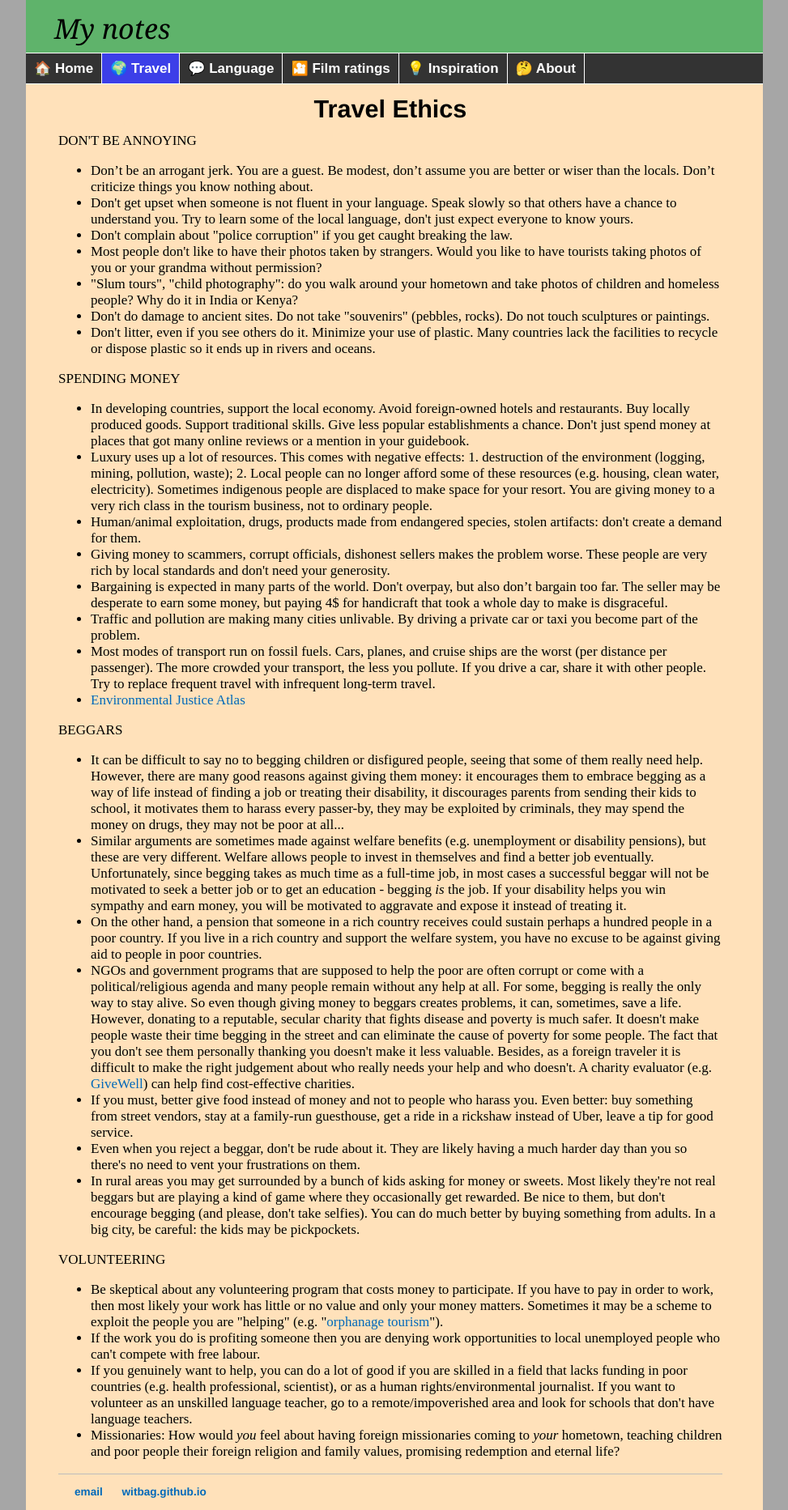
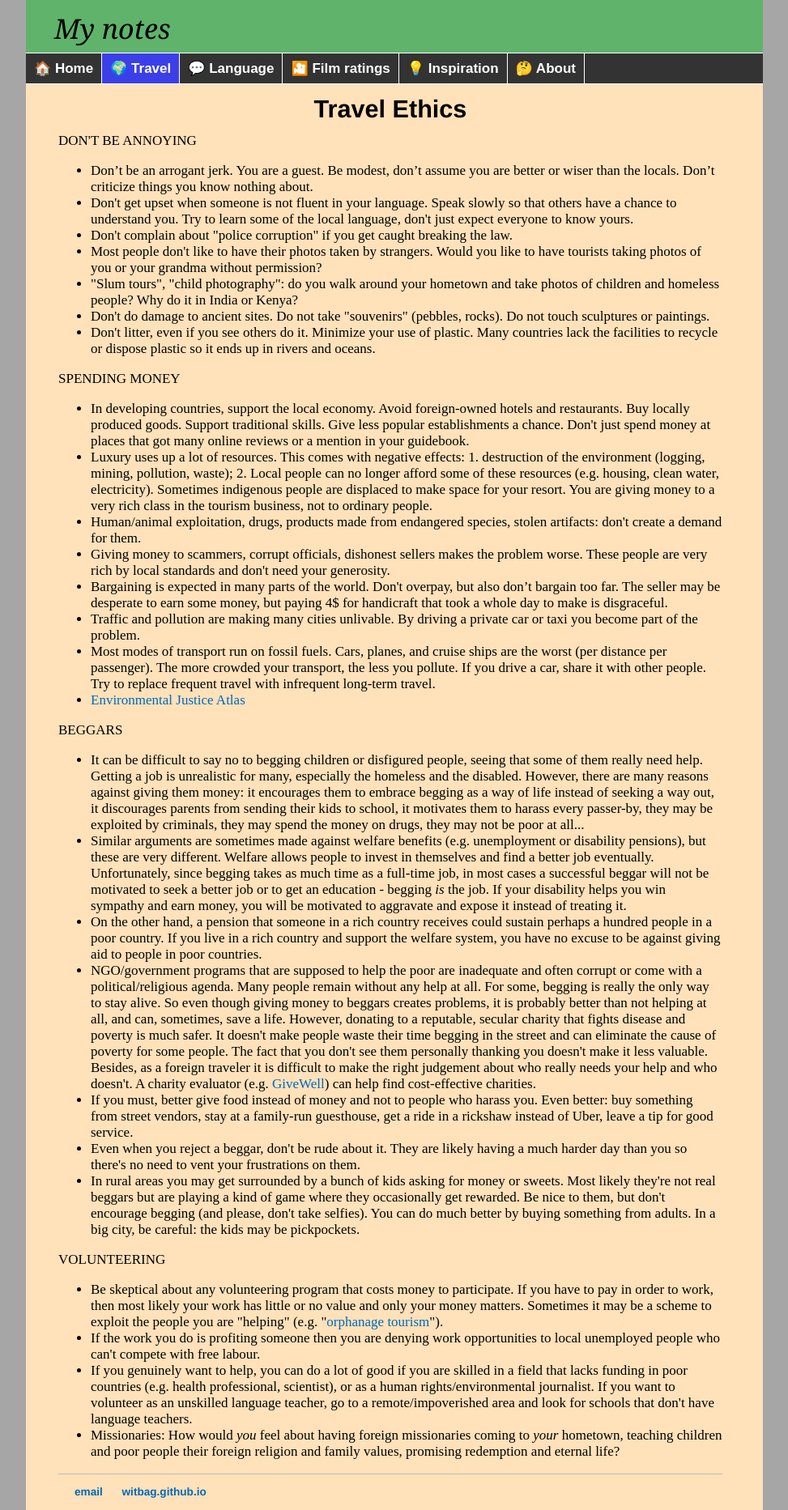
Before and after one commit to witbag/witbag.github.io, a Jekyll site: the page built from travel/ethics.html, in a window 1280 px wide. Shown: the whole page at 81% size, without its empty margins (153-1126 px from the left). Built offline with Jekyll 4.4.1, drawn with Linux system fonts in a browser that asks for light colours.

Commit message:
Update ethics.html

```diff
--- a/travel/ethics.html
+++ b/travel/ethics.html
@@ -31,10 +31,10 @@ title: Travel advice
 </ul>
 <a id="beggars"></a><p>BEGGARS</p>
 <ul>
-<li>It can be difficult to say no to begging children or disfigured people, seeing that some of them really need help. However, there are many good reasons against giving them money: it encourages them to embrace begging as a way of life instead of finding a job or treating their disability, it discourages parents from sending their kids to school, it motivates them to harass every passer-by, they may be exploited by criminals, they may spend the money on drugs, they may not be poor at all...
+<li>It can be difficult to say no to begging children or disfigured people, seeing that some of them really need help. Getting a job is unrealistic for many, especially the homeless and the disabled. However, there are many reasons against giving them money: it encourages them to embrace begging as a way of life instead of seeking a way out, it discourages parents from sending their kids to school, it motivates them to harass every passer-by, they may be exploited by criminals, they may spend the money on drugs, they may not be poor at all...
 <li>Similar arguments are sometimes made against welfare benefits (e.g. unemployment or disability pensions), but these are very different. Welfare allows people to invest in themselves and find a better job eventually. Unfortunately, since begging takes as much time as a full-time job, in most cases a successful beggar will not be motivated to seek a better job or to get an education - begging <i>is</i> the job. If your disability helps you win sympathy and earn money, you will be motivated to aggravate and expose it instead of treating it.
 <li>On the other hand, a pension that someone in a rich country receives could sustain perhaps a hundred people in a poor country. If you live in a rich country and support the welfare system, you have no excuse to be against giving aid to people in poor countries.
-<li>NGOs and government programs that are supposed to help the poor are often corrupt or come with a political/religious agenda and many people remain without any help at all. For some, begging is really the only way to stay alive. So even though giving money to beggars creates problems, it can, sometimes, save a life. However, donating to a reputable, secular charity that fights disease and poverty is much safer. It doesn't make people waste their time begging in the street and can eliminate the cause of poverty for some people. The fact that you don't see them personally thanking you doesn't make it less valuable. Besides, as a foreign traveler it is difficult to make the right judgement about who really needs your help and who doesn't. A charity evaluator (e.g. <a href="https://www.givewell.org/" target=_blank>GiveWell</a>) can help find cost-effective charities.
+<li>NGO/government programs that are supposed to help the poor are inadequate and often corrupt or come with a political/religious agenda. Many people remain without any help at all. For some, begging is really the only way to stay alive. So even though giving money to beggars creates problems, it is probably better than not helping at all, and can, sometimes, save a life. However, donating to a reputable, secular charity that fights disease and poverty is much safer. It doesn't make people waste their time begging in the street and can eliminate the cause of poverty for some people. The fact that you don't see them personally thanking you doesn't make it less valuable. Besides, as a foreign traveler it is difficult to make the right judgement about who really needs your help and who doesn't. A charity evaluator (e.g. <a href="https://www.givewell.org/" target=_blank>GiveWell</a>) can help find cost-effective charities.
 <li>If you must, better give food instead of money and not to people who harass you. Even better: buy something from street vendors, stay at a family-run guesthouse, get a ride in a rickshaw instead of Uber, leave a tip for good service.
 <li>Even when you reject a beggar, don't be rude about it. They are likely having a much harder day than you so there's no need to vent your frustrations on them.
 <li>In rural areas you may get surrounded by a bunch of kids asking for money or sweets. Most likely they're not real beggars but are playing a kind of game where they occasionally get rewarded. Be nice to them, but don't encourage begging (and please, don't take selfies). You can do much better by buying something from adults. In a big city, be careful: the kids may be pickpockets.
```
